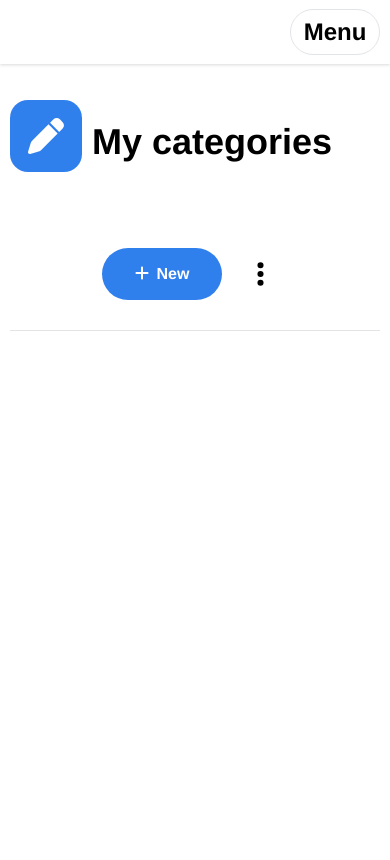
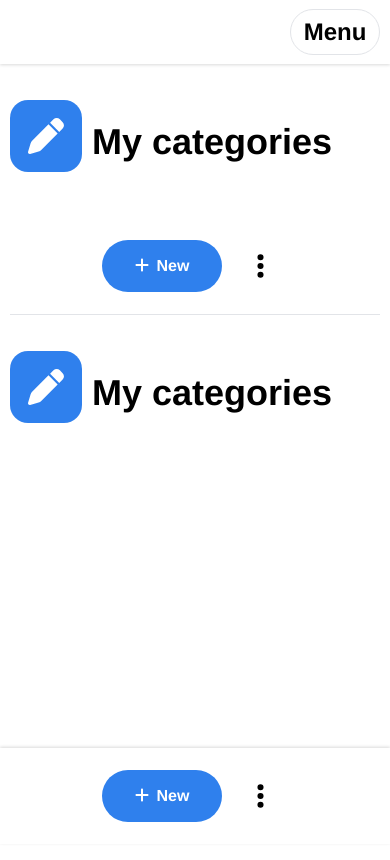
Before and after one commit to project-qwerty/project-qwerty, a Vue app: page /custom-categories in a window 390 px wide. Shown: the top 860 px of the page. Built offline with nearby package versions, Linux system fonts and the light colour scheme; what @lottiefiles/vue-lottie-player would draw is missing.

Commit message:
position mobile controls at bottom of screen

```diff
--- a/src/components/NavPage.vue
+++ b/src/components/NavPage.vue
@@ -41,16 +41,18 @@
         </div>
       </header>
 
-      <!-- <header class="mobile-title">
+      <header class="mobile-title">
         <slot name="title" />
-      </header> -->
+      </header>
 
       <slot />
     </main>
 
-    <!-- <div class="mobile-controls">
-      <slot name="controls" />
-    </div> -->
+    <div class="mobile-controls">
+      <div class="controls">
+        <slot name="controls" />
+      </div>
+    </div>
   </div>
 </template>
 
@@ -181,9 +183,16 @@
   .controls {
     display: flex;
     flex-direction: row;
+    justify-content: center;
     align-items: center;
 
     gap: var(--thin-gap);
+  }
+
+  .controls:has(*) {
+    /* add margin to controls only if there's something in there */
+    margin-top: 20px;
+    margin-bottom: 20px;
   }
 
   .desktop-title-and-controls {
@@ -201,12 +210,9 @@
     background-color: var(--background-colour);
   }
 
-  .desktop-title-and-controls > .controls:has(*) {
-    /* add margin to controls only if there's something in there */
-    margin-top: 28px;
-    margin-bottom: 28px;
-
+  .desktop-title-and-controls > .controls {
     /* make the controls centered when below title */
+    /* TODO: can this be .controls global? */
     align-self: center;
   }
 
@@ -219,9 +225,17 @@
     }
   }
 
-  /* .mobile-controls {
+  .mobile-controls {
+    /* position at bottom of screen */
+    position: fixed;
+    bottom: 0;
+    left: 0;
+    right: 0;
 
-  } */
+    /* appearance */
+    background-color: var(--background-colour);
+    box-shadow: rgba(0, 0, 0, 0.15) 0px -1px 3px;
+  }
 
   /* small screen layout */
   @media screen and (max-width: 960px) {
```
